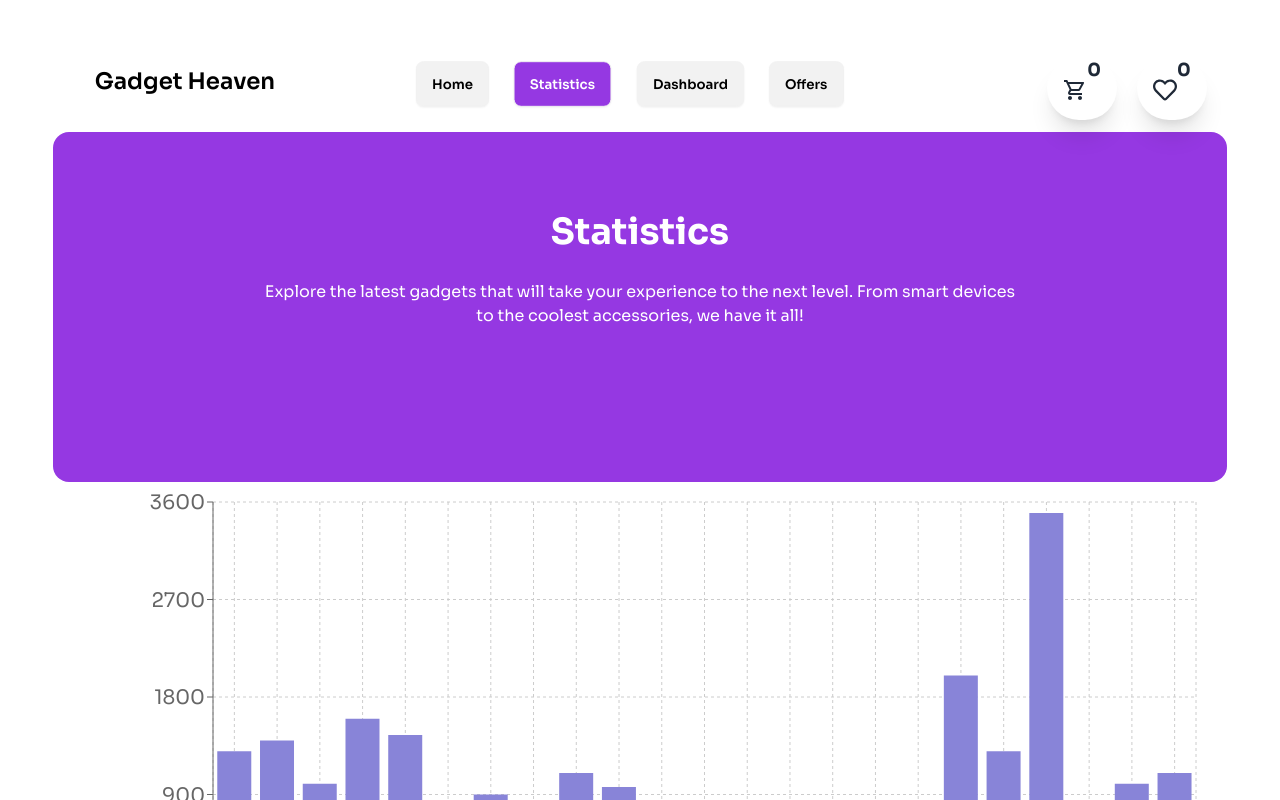
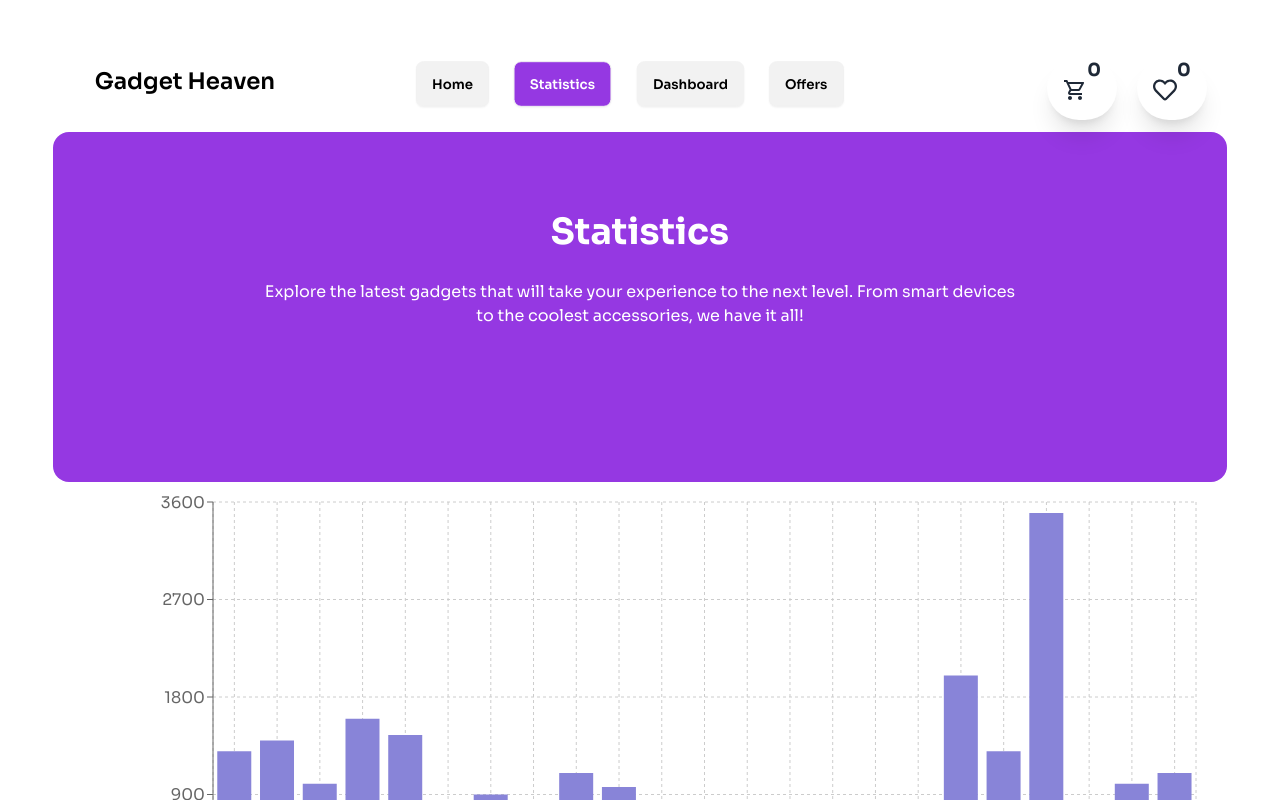
Before and after one commit to programming-hero-web-course-4/b10a8-gadget-heaven-SifatSararChistee, a React (Vite) app: page /statistics in a window 1280 px wide. Shown: the top 800 px of the page. Built offline with nearby package versions, Linux system fonts and the light colour scheme.

Commit message:
added final touch

```diff
--- a/src/Pages/Statistics.jsx
+++ b/src/Pages/Statistics.jsx
@@ -6,7 +6,7 @@ const Statistics = () => {
     const tittle="Statistics"
     const subTittle="Explore the latest gadgets that will take your experience to the next level. From smart devices to the coolest accessories, we have it all!"
     return (
-        <div className="text-xl">
+        <div>
             <Helmet>
         <title>Gadget Heaven Statistics</title>
         <meta name="description" content="View statistics of our store's performance" />
```
